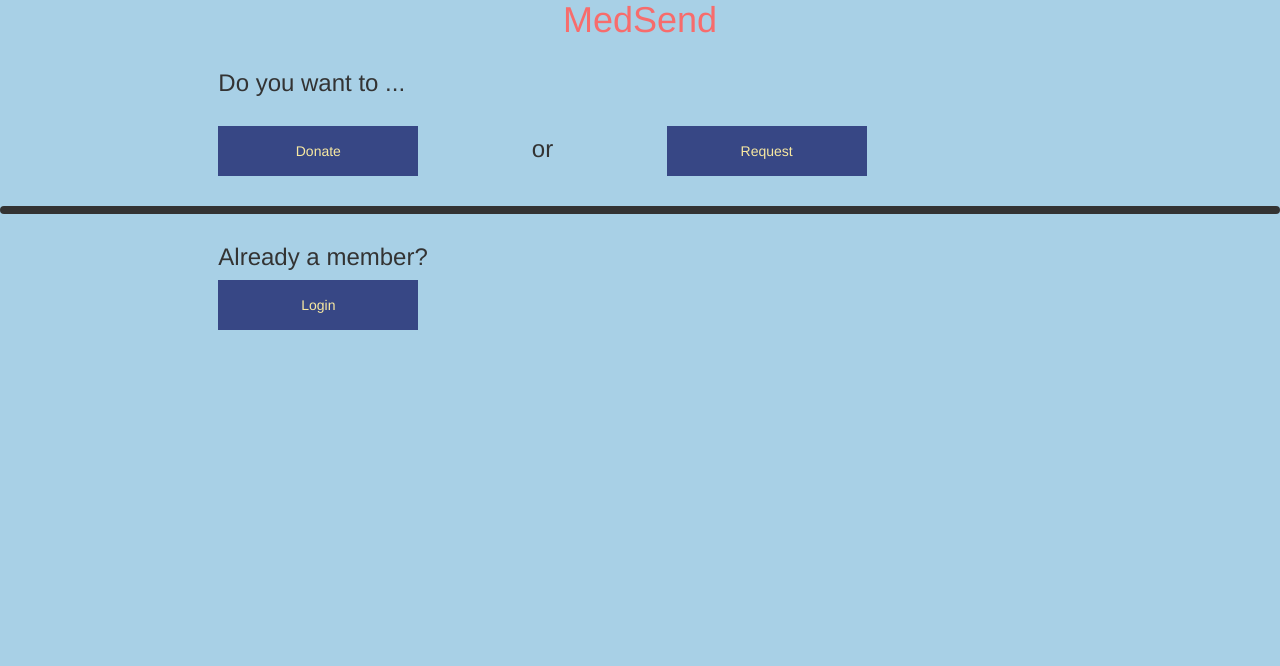
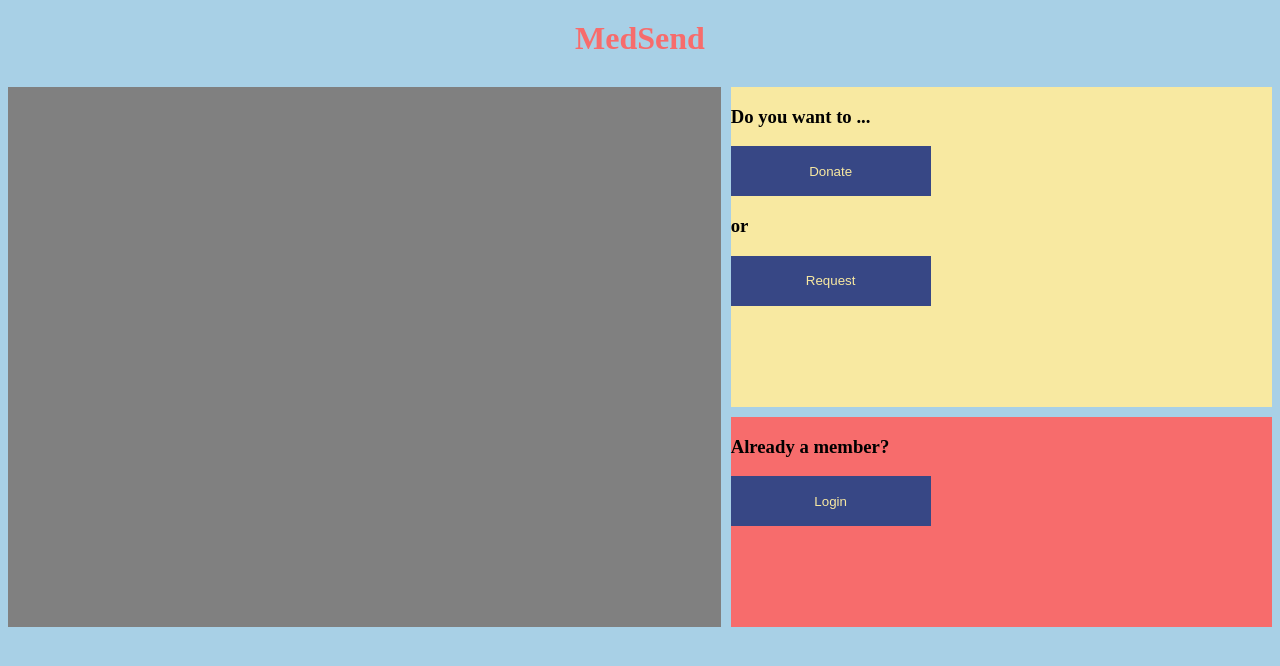
Before and after one commit to jmurp7385/medsend, a Flask app: page / in a window 1280 px wide. Shown: the top 666 px of the page. Run offline with Flask 2, Linux system fonts and the light colour scheme; some libraries are stand-ins or nearby versions.

Commit message:
updates - css and js files

```diff
--- a/app/static/css/index.css
+++ b/app/static/css/index.css
@@ -1,42 +1,40 @@
 .grid-wrapper {
   display: grid;
+  grid-template-areas: "recent recent recent recent new new"
+                       "recent recent recent recent new new"
+                       "recent recent recent recent new new"
+                       "recent recent recent recent login login"
+                       "recent recent recent recent login login";
 
+  /*grid-template-columns: repeat(3, 1fr);*/
+  grid-gap: 10px;
+  grid-auto-rows: minmax(100px, auto);
 }
 
-section {
-  margin-top: 20px;
+.recent-donations-wrapper {
+  /*grid-column: 1/3;*/
+  /*grid-row: 1/8;*/
+  grid-area: recent;
+  background-color: grey;
 }
 
-.new_account {
-  width: 230px;
-  margin-top: 20px;
-  /*padding: 0px;*/
+.new-acc-wrapper {
+  /*grid-column: 3/4;*/
+  /*grid-row: 1/4;*/
+  grid-area: new;
+  background-color: #f8e9a1;
+};
+
+.center-wrapper {
+  position: relative;
+  margin: auto;
 }
 
-.new_acc_title {
-  /*padding: 0px;*/
-}
-
-h3 {
-  margin-top: 10px;
-}
-
-.border {
-  border-top: 5px;
-  border-radius: 5px;
-  background-color:
-  width: 80%;
-  margin: auto;
-  border-style: solid;
-  margin-top: 30px;
-}
-
-.or {
-  text-align: center;
-  vertical-align: middle;
-  /*padding: 0px;*/
-  margin-top: 20px;
-  height: 50px;
+.login-wrapper {
+  /*grid-row: 4/5;*/
+  /*grid-column: 3;*/
+  grid-area: login;
+  background-color: #f76c6c;
 }
 
 button {
--- a/app/static/css/style.css
+++ b/app/static/css/style.css
@@ -8,6 +8,8 @@ body {
 
 .title {
   margin: auto;
+  margin-bottom: 30px;
+  margin-top: 20px;
   color: #f76c6c;
   text-align: center;
 }
--- a/app/templates/index.html
+++ b/app/templates/index.html
@@ -4,9 +4,9 @@
   <meta charset="UTF-8">
   <title>MedSend</title>
   <!-- Bootstrap CDN -->
-  <link rel="stylesheet" href="https://maxcdn.bootstrapcdn.com/bootstrap/3.3.7/css/bootstrap.min.css">
-  <script src="https://ajax.googleapis.com/ajax/libs/jquery/3.2.1/jquery.min.js"></script>
-  <script src="https://maxcdn.bootstrapcdn.com/bootstrap/3.3.7/js/bootstrap.min.js"></script>
+  <!-- <link rel="stylesheet" href="https://maxcdn.bootstrapcdn.com/bootstrap/3.3.7/css/bootstrap.min.css"> -->
+  <!-- <script src="https://ajax.googleapis.com/ajax/libs/jquery/3.2.1/jquery.min.js"></script> -->
+  <!-- <script src="https://maxcdn.bootstrapcdn.com/bootstrap/3.3.7/js/bootstrap.min.js"></script> -->
 
   <!-- Custom CSS -->
   <link rel="stylesheet" href="{{ url_for('static', filename='css/style.css') }}">
@@ -14,39 +14,24 @@
 </head>
 <body>
   <h1 class="title">MedSend</h1>
-  <article>
-    <section id="make_account">
-      <div class="row">
-        <div class="new_acc_title col-sm-offset-2 col-md-5 col-sm-5">
+  <div class=grid-wrapper>
+    <div class="recent-donations-wrapper">
+
+    </div>
+
+    <div class="new-acc-wrapper">
+      <div class="center-wrapper">
         <h3 class="">Do you want to ...</h3>
+        <button id="new_donor">Donate</button>
+        <h3>or</h3>
+        <button id="new_donee">Request</button>
       </div>
     </div>
 
-      <div class="row">
-        <div class="new_account col-sm-offset-2 col-md-5 col-sm-5">
-          <button id="new_donor">Donate</button>
-        </div>
-        <div class="or col-md-2 col-sm-2">
-          <h3>or</h3>
-        </div>
-        <div class="new_account col-md-5 col-sm-5">
-          <button id="new_donee">Request</button>
-        </div>
-      </div>
-    </section>
-    <div class="border"></div>
-    <section id="login">
-      <div class="row">
-        <div class="col-sm-offset-2 col-md-5 col-sm-5">
+    <div class="login-wrapper">
       <h3>Already a member?</h3>
       <button>Login</button>
     </div>
   </div>
-    </section>
-
-    <section id="recent_donations">
-
-    </section>
-  </article>
 </body>
 </html>
```
Lines whose indentation alone changed are shown as unchanged.
